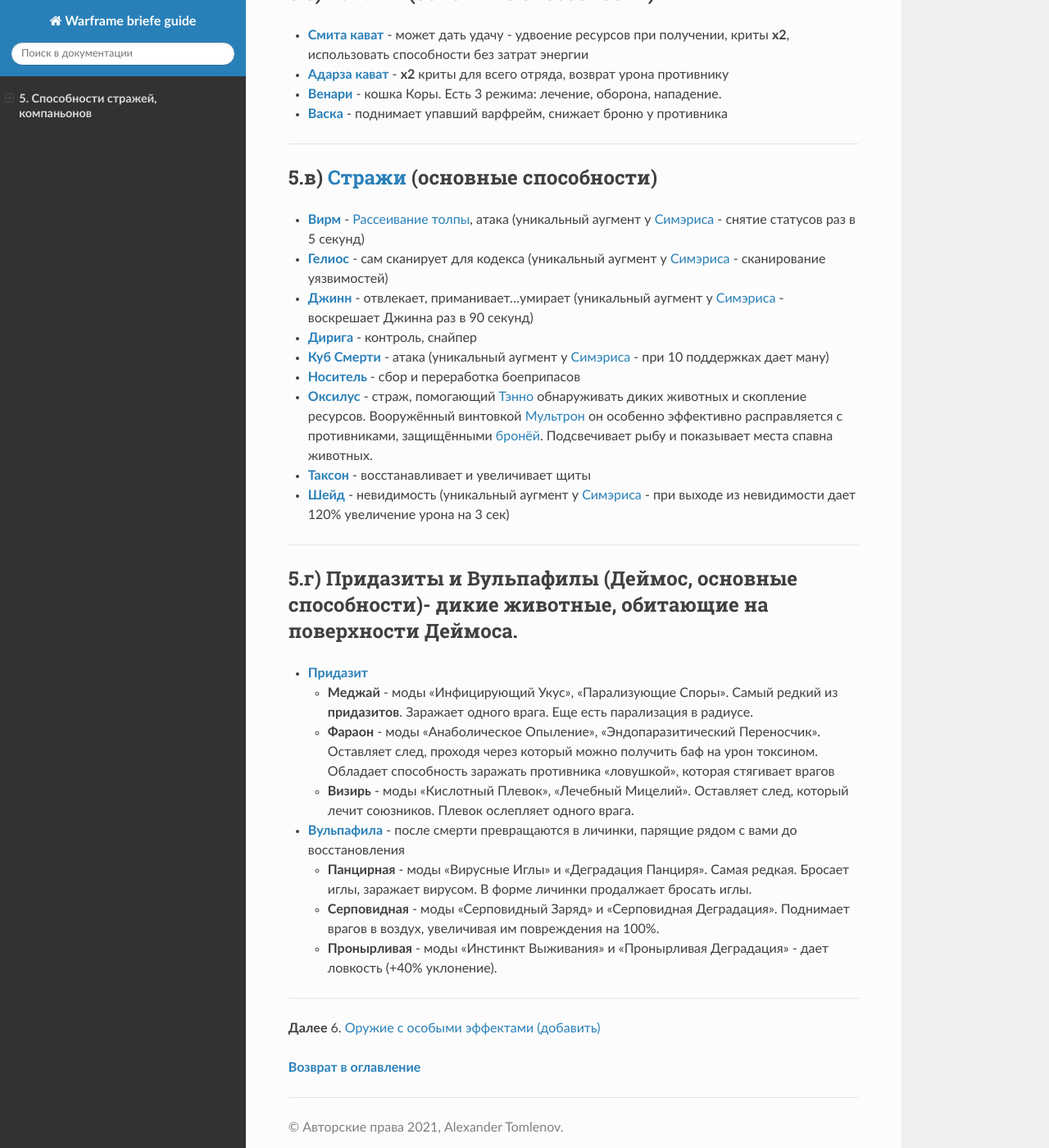
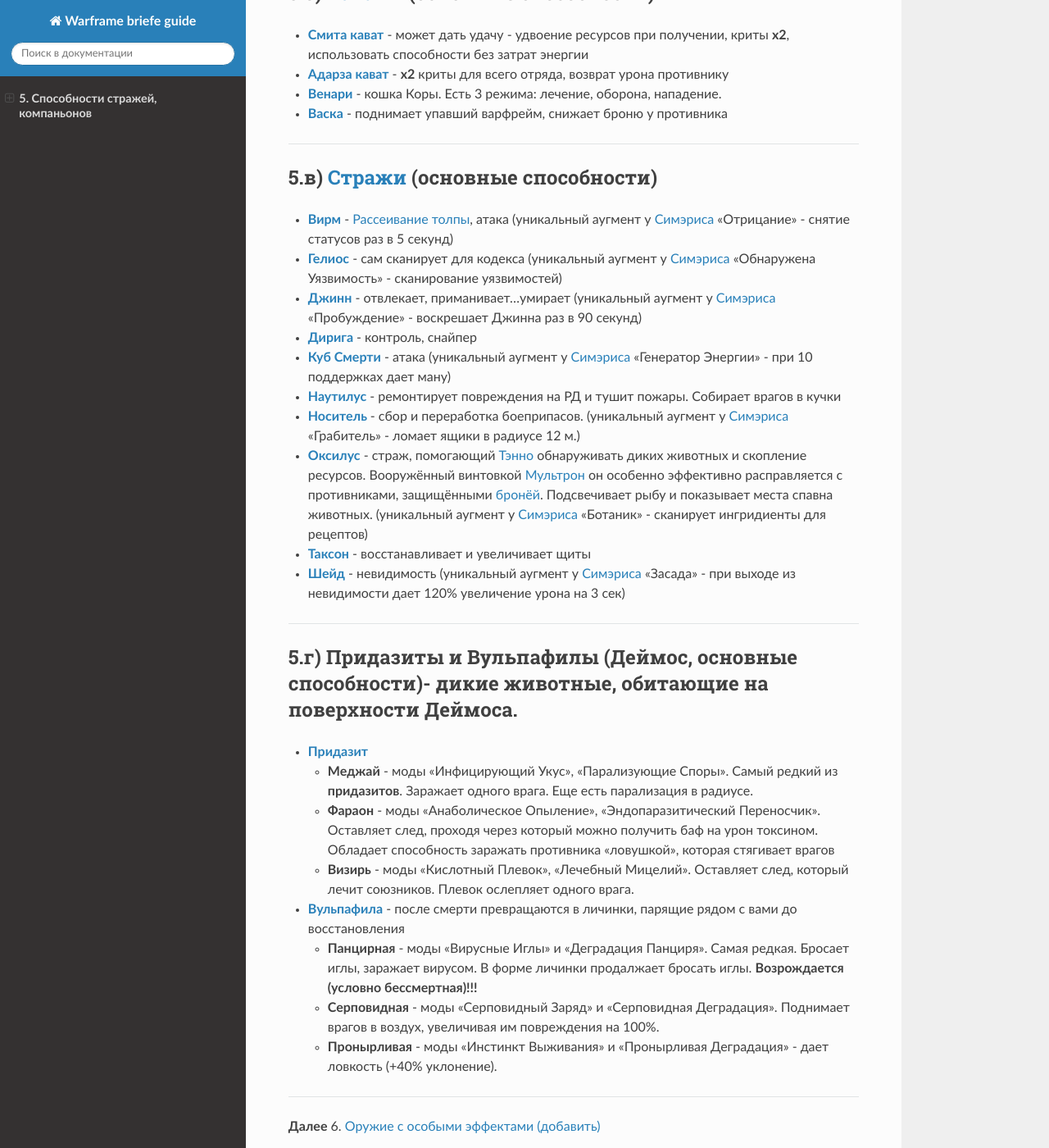
Before and after one commit to crackedmind/warframe-brief-guide, a Sphinx documentation site: the page built from source/05.md, in a window 1280 px wide and 1400 px high, scrolled down 555 px. Shown: the whole window at 82% size. Built offline with Sphinx 7.4.7 and the Read the Docs theme 2.0.0, drawn with Linux system fonts in a browser that asks for light colours.

Commit message:
Update 30.9.7

```diff
--- a/source/05.md
+++ b/source/05.md
@@ -36,23 +36,25 @@
 
 ### 5.в) **[Стражи](https://warframe.fandom.com/ru/wiki/%D0%A1%D1%82%D1%80%D0%B0%D0%B6%D0%B8)** (основные способности)
 
-- **[Вирм](https://warframe.fandom.com/ru/wiki/%D0%92%D0%B8%D1%80%D0%BC)** - [Рассеивание толпы](https://warframe.fandom.com/ru/wiki/%D0%A0%D0%B0%D1%81%D1%81%D0%B5%D0%B8%D0%B2%D0%B0%D0%BD%D0%B8%D0%B5_%D0%A2%D0%BE%D0%BB%D0%BF%D1%8B), атака (уникальный аугмент у [Симэриса](https://warframe.fandom.com/ru/wiki/%D0%A6%D0%B5%D1%84%D0%B0%D0%BB%D0%BE%D0%BD_%D0%A1%D0%B8%D0%BC%D1%8D%D1%80%D0%B8%D1%81) - снятие статусов раз в 5 секунд)
+- **[Вирм](https://warframe.fandom.com/ru/wiki/%D0%92%D0%B8%D1%80%D0%BC)** - [Рассеивание толпы](https://warframe.fandom.com/ru/wiki/%D0%A0%D0%B0%D1%81%D1%81%D0%B5%D0%B8%D0%B2%D0%B0%D0%BD%D0%B8%D0%B5_%D0%A2%D0%BE%D0%BB%D0%BF%D1%8B), атака (уникальный аугмент у [Симэриса](https://warframe.fandom.com/ru/wiki/%D0%A6%D0%B5%D1%84%D0%B0%D0%BB%D0%BE%D0%BD_%D0%A1%D0%B8%D0%BC%D1%8D%D1%80%D0%B8%D1%81) "Отрицание" - снятие статусов раз в 5 секунд)
 
-- **[Гелиос](https://warframe.fandom.com/ru/wiki/%D0%93%D0%B5%D0%BB%D0%B8%D0%BE%D1%81)** - сам сканирует для кодекса (уникальный аугмент у [Симэриса](https://warframe.fandom.com/ru/wiki/%D0%A6%D0%B5%D1%84%D0%B0%D0%BB%D0%BE%D0%BD_%D0%A1%D0%B8%D0%BC%D1%8D%D1%80%D0%B8%D1%81) - сканирование уязвимостей)
+- **[Гелиос](https://warframe.fandom.com/ru/wiki/%D0%93%D0%B5%D0%BB%D0%B8%D0%BE%D1%81)** - сам сканирует для кодекса (уникальный аугмент у [Симэриса](https://warframe.fandom.com/ru/wiki/%D0%A6%D0%B5%D1%84%D0%B0%D0%BB%D0%BE%D0%BD_%D0%A1%D0%B8%D0%BC%D1%8D%D1%80%D0%B8%D1%81) "Обнаружена Уязвимость" - сканирование уязвимостей)
 
-- **[Джинн](https://warframe.fandom.com/ru/wiki/%D0%94%D0%B6%D0%B8%D0%BD%D0%BD)** - отвлекает, приманивает...умирает (уникальный аугмент у [Симэриса](https://warframe.fandom.com/ru/wiki/%D0%A6%D0%B5%D1%84%D0%B0%D0%BB%D0%BE%D0%BD_%D0%A1%D0%B8%D0%BC%D1%8D%D1%80%D0%B8%D1%81) - воскрешает Джинна раз в 90 секунд)
+- **[Джинн](https://warframe.fandom.com/ru/wiki/%D0%94%D0%B6%D0%B8%D0%BD%D0%BD)** - отвлекает, приманивает...умирает (уникальный аугмент у [Симэриса](https://warframe.fandom.com/ru/wiki/%D0%A6%D0%B5%D1%84%D0%B0%D0%BB%D0%BE%D0%BD_%D0%A1%D0%B8%D0%BC%D1%8D%D1%80%D0%B8%D1%81) "Пробуждение" - воскрешает Джинна раз в 90 секунд)
 
 - **[Дирига ](https://warframe.fandom.com/ru/wiki/%D0%94%D0%B8%D1%80%D0%B8%D0%B3%D0%B0)** - контроль, снайпер
 
-- **[Куб Смерти](https://warframe.fandom.com/ru/wiki/%D0%9A%D1%83%D0%B1_%D0%A1%D0%BC%D0%B5%D1%80%D1%82%D0%B8)**	- атака (уникальный аугмент у [Симэриса](https://warframe.fandom.com/ru/wiki/%D0%A6%D0%B5%D1%84%D0%B0%D0%BB%D0%BE%D0%BD_%D0%A1%D0%B8%D0%BC%D1%8D%D1%80%D0%B8%D1%81) - при 10 поддержках дает ману)
+- **[Куб Смерти](https://warframe.fandom.com/ru/wiki/%D0%9A%D1%83%D0%B1_%D0%A1%D0%BC%D0%B5%D1%80%D1%82%D0%B8)**	- атака (уникальный аугмент у [Симэриса](https://warframe.fandom.com/ru/wiki/%D0%A6%D0%B5%D1%84%D0%B0%D0%BB%D0%BE%D0%BD_%D0%A1%D0%B8%D0%BC%D1%8D%D1%80%D0%B8%D1%81) "Генератор Энергии" - при 10 поддержках дает ману)
 
-- **[Носитель ](https://warframe.fandom.com/ru/wiki/%D0%9D%D0%BE%D1%81%D0%B8%D1%82%D0%B5%D0%BB%D1%8C)** - сбор и переработка боеприпасов
+- **[Наутилус](https://warframe.fandom.com/ru/wiki/%D0%9D%D0%B0%D1%83%D1%82%D0%B8%D0%BB%D1%83%D1%81)** - ремонтирует повреждения на РД и тушит пожары. Собирает врагов в кучки
 
-- **[Оксилус](https://warframe.fandom.com/ru/wiki/%D0%9E%D0%BA%D1%81%D0%B8%D0%BB%D1%83%D1%81)** - cтраж, помогающий [Тэнно](https://warframe.fandom.com/ru/wiki/%D0%A2%D1%8D%D0%BD%D0%BD%D0%BE) обнаруживать диких животных и скопление ресурсов. Вооружённый винтовкой [Мультрон](https://warframe.fandom.com/ru/wiki/%D0%9C%D1%83%D0%BB%D1%8C%D1%82%D1%80%D0%BE%D0%BD) он особенно эффективно расправляется с противниками, защищёнными [бронёй](https://warframe.fandom.com/ru/wiki/%D0%91%D1%80%D0%BE%D0%BD%D1%8F). Подсвечивает рыбу и показывает места спавна животных.
+- **[Носитель ](https://warframe.fandom.com/ru/wiki/%D0%9D%D0%BE%D1%81%D0%B8%D1%82%D0%B5%D0%BB%D1%8C)** - сбор и переработка боеприпасов. (уникальный аугмент у [Симэриса](https://warframe.fandom.com/ru/wiki/%D0%A6%D0%B5%D1%84%D0%B0%D0%BB%D0%BE%D0%BD_%D0%A1%D0%B8%D0%BC%D1%8D%D1%80%D0%B8%D1%81) "Грабитель" - ломает ящики в радиусе 12 м.)
+
+- **[Оксилус](https://warframe.fandom.com/ru/wiki/%D0%9E%D0%BA%D1%81%D0%B8%D0%BB%D1%83%D1%81)** - cтраж, помогающий [Тэнно](https://warframe.fandom.com/ru/wiki/%D0%A2%D1%8D%D0%BD%D0%BD%D0%BE) обнаруживать диких животных и скопление ресурсов. Вооружённый винтовкой [Мультрон](https://warframe.fandom.com/ru/wiki/%D0%9C%D1%83%D0%BB%D1%8C%D1%82%D1%80%D0%BE%D0%BD) он особенно эффективно расправляется с противниками, защищёнными [бронёй](https://warframe.fandom.com/ru/wiki/%D0%91%D1%80%D0%BE%D0%BD%D1%8F). Подсвечивает рыбу и показывает места спавна животных. (уникальный аугмент у [Симэриса](https://warframe.fandom.com/ru/wiki/%D0%A6%D0%B5%D1%84%D0%B0%D0%BB%D0%BE%D0%BD_%D0%A1%D0%B8%D0%BC%D1%8D%D1%80%D0%B8%D1%81) "Ботаник" - сканирует ингридиенты для рецептов)
 
 - **[Таксон](https://warframe.fandom.com/ru/wiki/%D0%A2%D0%B0%D0%BA%D1%81%D0%BE%D0%BD)** - восстанавливает и увеличивает щиты
 
-- **[Шейд](https://warframe.fandom.com/ru/wiki/%D0%A8%D0%B5%D0%B9%D0%B4)** - невидимость (уникальный аугмент у [Симэриса](https://warframe.fandom.com/ru/wiki/%D0%A6%D0%B5%D1%84%D0%B0%D0%BB%D0%BE%D0%BD_%D0%A1%D0%B8%D0%BC%D1%8D%D1%80%D0%B8%D1%81) - при выходе из невидимости дает 120% увеличение урона на 3 сек)
+- **[Шейд](https://warframe.fandom.com/ru/wiki/%D0%A8%D0%B5%D0%B9%D0%B4)** - невидимость (уникальный аугмент у [Симэриса](https://warframe.fandom.com/ru/wiki/%D0%A6%D0%B5%D1%84%D0%B0%D0%BB%D0%BE%D0%BD_%D0%A1%D0%B8%D0%BC%D1%8D%D1%80%D0%B8%D1%81) "Засада" - при выходе из невидимости дает 120% увеличение урона на 3 сек)
 
 ***
 
@@ -68,7 +70,7 @@
 
 * [**Вульпафила**](https://warframe.fandom.com/ru/wiki/%D0%92%D1%83%D0%BB%D1%8C%D0%BF%D0%B0%D1%84%D0%B8%D0%BB%D0%B0) - после смерти превращаются в личинки, парящие рядом с вами до восстановления
 
-	- **Панцирная** - моды "Вирусные Иглы" и "Деградация Панциря". Самая редкая. Бросает иглы, заражает вирусом. В форме личинки продалжает бросать иглы.
+	- **Панцирная** - моды "Вирусные Иглы" и "Деградация Панциря". Самая редкая. Бросает иглы, заражает вирусом. В форме личинки продалжает бросать иглы. **Возрождается (условно бессмертная)!!!**
 
 	- **Серповидная** - моды "Серповидный Заряд" и "Серповидная Деградация". Поднимает врагов в воздух, увеличивая им повреждения на 100%.
 
--- a/source/conf.py
+++ b/source/conf.py
@@ -22,7 +22,7 @@
 author = 'Alexander Tomlenov'
 
 # The full version, including alpha/beta/rc tags
-release = '30.9.7'
+release = '30.9.8'
 
 # -- General configuration ---------------------------------------------------
 
```
Also changed, not shown: source/01_e.md (+6 -0 lines), source/02_d.md (+7 -7 lines), source/06.md (+18 -7 lines), source/08_b.md (+13 -0 lines).
